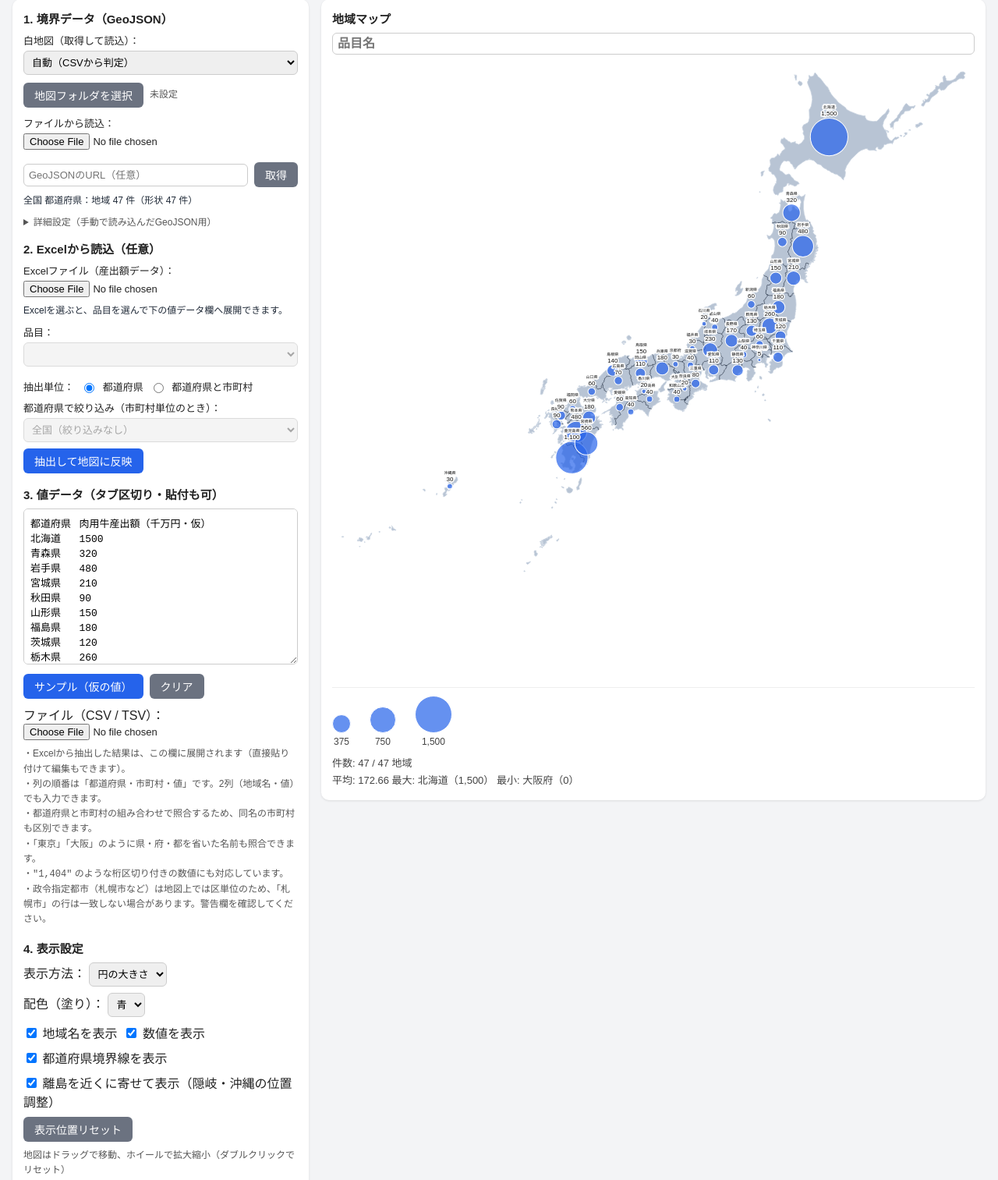
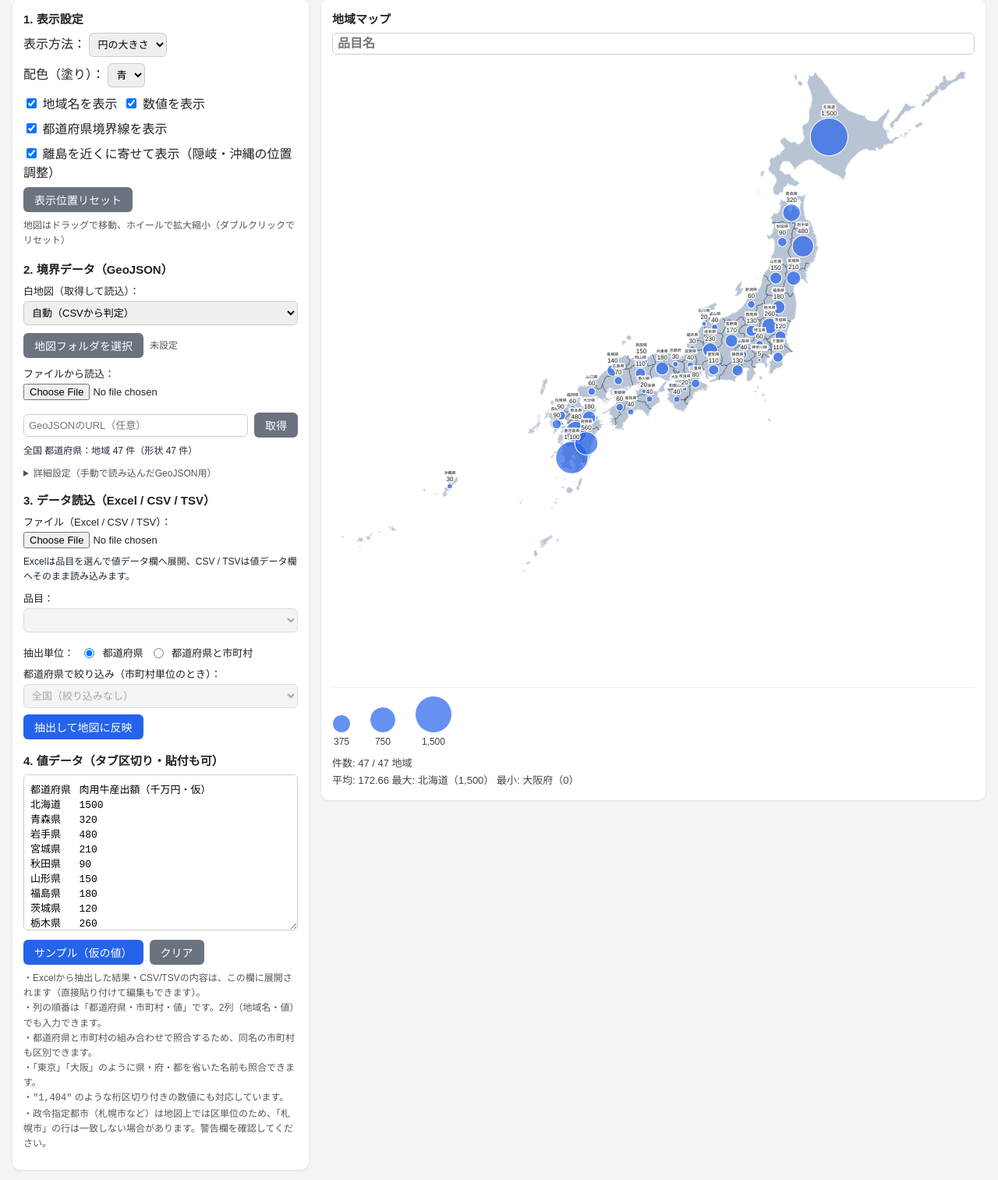
Before and after one commit to swd-hub/MapGraph, a plain HTML site: page 統合版地図化.htm in a window 1280 px wide. Shown: the part 100-1613 px from the top of the page at 78% size. Drawn offline with Linux system fonts and the light colour scheme; files whose address does not match are found by name.

Commit message:
Add files via upload

```diff
--- a/統合版地図化.htm
+++ b/統合版地図化.htm
@@ -72,7 +72,39 @@
 <div class="wrap">
   <!-- 入力パネル -->
   <div class="panel">
-    <h2>1. 境界データ（GeoJSON）</h2>
+    <h2>1. 表示設定</h2>
+    <div class="controls">
+      <label>表示方法：
+        <select id="mode">
+          <option value="size">円の大きさ</option>
+          <option value="color">塗りの色</option>
+          <option value="both">両方</option>
+        </select>
+      </label>
+    </div>
+    <div class="controls">
+      <label>配色（塗り）：
+        <select id="palette">
+          <option value="blue">青</option>
+          <option value="red">赤</option>
+          <option value="green">緑</option>
+        </select>
+      </label>
+    </div>
+    <div class="controls">
+      <label><input type="checkbox" id="showLabel"> 地域名を表示</label>
+      <label><input type="checkbox" id="showValue" checked> 数値を表示</label>
+      <label><input type="checkbox" id="showPref" checked> 都道府県境界線を表示</label>
+    </div>
+    <div class="controls">
+      <label><input type="checkbox" id="okiShift" checked> 離島を近くに寄せて表示（隠岐・沖縄の位置調整）</label>
+    </div>
+    <div class="controls">
+      <button id="btnView" class="sub">表示位置リセット</button>
+      <span class="hint" style="margin:0;">地図はドラッグで移動、ホイールで拡大縮小（ダブルクリックでリセット）</span>
+    </div>
+
+    <h2 style="margin-top:16px;">2. 境界データ（GeoJSON）</h2>
     <div class="controls col" style="margin-bottom:10px;">
       <label>白地図（取得して読込）：<select id="mapSel"></select></label>
     </div>
@@ -104,10 +136,10 @@
       </div>
     </details>
 
-    <h2 style="margin-top:16px;">2. Excelから読込（任意）</h2>
+    <h2 style="margin-top:16px;">3. データ読込（Excel / CSV / TSV）</h2>
     <div class="controls col">
-      <label>Excelファイル（産出額データ）：<input type="file" id="xlsFile" accept=".xlsx,.xlsm,.xls"></label>
-      <div id="xlsStatus" class="status" style="margin-top:0;">Excelを選ぶと、品目を選んで下の値データ欄へ展開できます。</div>
+      <label>ファイル（Excel / CSV / TSV）：<input type="file" id="xlsFile" accept=".xlsx,.xlsm,.xls,.csv,.txt,.tsv,text/csv,text/plain"></label>
+      <div id="xlsStatus" class="status" style="margin-top:0;">Excelは品目を選んで値データ欄へ展開、CSV / TSVは値データ欄へそのまま読み込みます。</div>
       <label>品目：<select id="itemSel" disabled></select></label>
       <div class="controls">
         <span style="font-size:13px;">抽出単位：</span>
@@ -118,17 +150,14 @@
       <div><button id="btnExtract" disabled>抽出して地図に反映</button></div>
     </div>
 
-    <h2 style="margin-top:16px;">3. 値データ（タブ区切り・貼付も可）</h2>
+    <h2 style="margin-top:16px;">4. 値データ（タブ区切り・貼付も可）</h2>
     <textarea id="csv" spellcheck="false" placeholder="都道府県&#9;市町村&#9;値"></textarea>
     <div class="controls">
       <button id="btnSample">サンプル（仮の値）</button>
       <button id="btnClear" class="sub">クリア</button>
     </div>
-    <div class="controls">
-      <label>ファイル（CSV / TSV）：<input type="file" id="file" accept=".csv,.txt,.tsv,text/csv,text/plain"></label>
-    </div>
     <div class="hint">
-      ・Excelから抽出した結果は、この欄に展開されます（直接貼り付けて編集もできます）。<br>
+      ・Excelから抽出した結果・CSV/TSVの内容は、この欄に展開されます（直接貼り付けて編集もできます）。<br>
       ・列の順番は「都道府県・市町村・値」です。2列（地域名・値）でも入力できます。<br>
       ・都道府県と市町村の組み合わせで照合するため、同名の市町村も区別できます。<br>
       ・「東京」「大阪」のように県・府・都を省いた名前も照合できます。<br>
@@ -136,37 +165,6 @@
       ・政令指定都市（札幌市など）は地図上では区単位のため、「札幌市」の行は一致しない場合があります。警告欄を確認してください。
     </div>
 
-    <h2 style="margin-top:16px;">4. 表示設定</h2>
-    <div class="controls">
-      <label>表示方法：
-        <select id="mode">
-          <option value="size">円の大きさ</option>
-          <option value="color">塗りの色</option>
-          <option value="both">両方</option>
-        </select>
-      </label>
-    </div>
-    <div class="controls">
-      <label>配色（塗り）：
-        <select id="palette">
-          <option value="blue">青</option>
-          <option value="red">赤</option>
-          <option value="green">緑</option>
-        </select>
-      </label>
-    </div>
-    <div class="controls">
-      <label><input type="checkbox" id="showLabel"> 地域名を表示</label>
-      <label><input type="checkbox" id="showValue" checked> 数値を表示</label>
-      <label><input type="checkbox" id="showPref" checked> 都道府県境界線を表示</label>
-    </div>
-    <div class="controls">
-      <label><input type="checkbox" id="okiShift" checked> 離島を近くに寄せて表示（隠岐・沖縄の位置調整）</label>
-    </div>
-    <div class="controls">
-      <button id="btnView" class="sub">表示位置リセット</button>
-      <span class="hint" style="margin:0;">地図はドラッグで移動、ホイールで拡大縮小（ダブルクリックでリセット）</span>
-    </div>
     <div id="warn" class="warn"></div>
   </div>
 
@@ -828,7 +826,7 @@ function render() {
   const showValue = $showValue.checked;
 
   const { project, H } = buildProjection();
-  const itemName = $("itemName").value.trim();
+  const itemName = ""; // 地図中の品目名は表示しない
   const headH = itemName ? 36 : 0; // 品目名の帯の高さ
   lastH = H + headH;
   const thin = units.size > 300;
@@ -904,7 +902,7 @@ function render() {
     ? `<text x="${P}" y="26" font-size="20" font-weight="bold" fill="#111">${esc(itemName)}</text>`
     : "";
   $map.innerHTML =
-    `<svg xmlns="http://www.w3.org/2000/svg" width="${W}" height="${lastH.toFixed(0)}" viewBox="${view.x} ${view.y} ${W / view.z} ${lastH / view.z}" preserveAspectRatio="xMinYMin meet" font-family="Hiragino Sans, Yu Gothic, Meiryo, sans-serif">` +
+    `<svg xmlns="http://www.w3.org/2000/svg" width="${W}" height="${lastH.toFixed(0)}" viewBox="${view.x} ${view.y} ${W / view.z} ${lastH / view.z}" preserveAspectRatio="xMinYMin meet" text-rendering="geometricPrecision" font-kerning="normal" font-family="Hiragino Sans, Yu Gothic, Meiryo, sans-serif">` +
     titleSvg +
     `<g transform="translate(0 ${headH})">` +
     paths + prefPath + circleMarks + nameMarks + valueMarks +
@@ -988,12 +986,6 @@ $mapSel.onchange = () => {
   if (v === "auto") { autoDetect(); return; }
   const m = MAP_REGISTRY.find(x => x.id === v);
   if (m) useMap(m).catch(err => { $geoStatus.textContent = `取得に失敗：${err.message}`; });
-};
-
-$("file").onchange = e => {
-  const file = e.target.files[0];
-  if (!file) return;
-  readText(file, text => { $csv.value = text; render(); scheduleDetect(); });
 };
 
 $("geo").onchange = e => {
@@ -1127,6 +1119,10 @@ $("btnView").onclick = resetView;
   $("xlsFile").addEventListener("change", e => {
     const f = e.target.files[0];
     if (!f) return;
+    if (!/\.(xlsx|xlsm|xls)$/i.test(f.name)) {   // CSV / TSV / テキスト
+      readText(f, text => { $csv.value = text; render(); scheduleDetect(); setXs(`「${f.name}」を値データ欄に読み込みました。`); });
+      return;
+    }
     if (typeof XLSX === "undefined") { setXs("Excel読込ライブラリ（SheetJS）を取得できませんでした。ネットワークを確認してください。", true); return; }
     setXs("読み込み中…");
     const reader = new FileReader();
```
